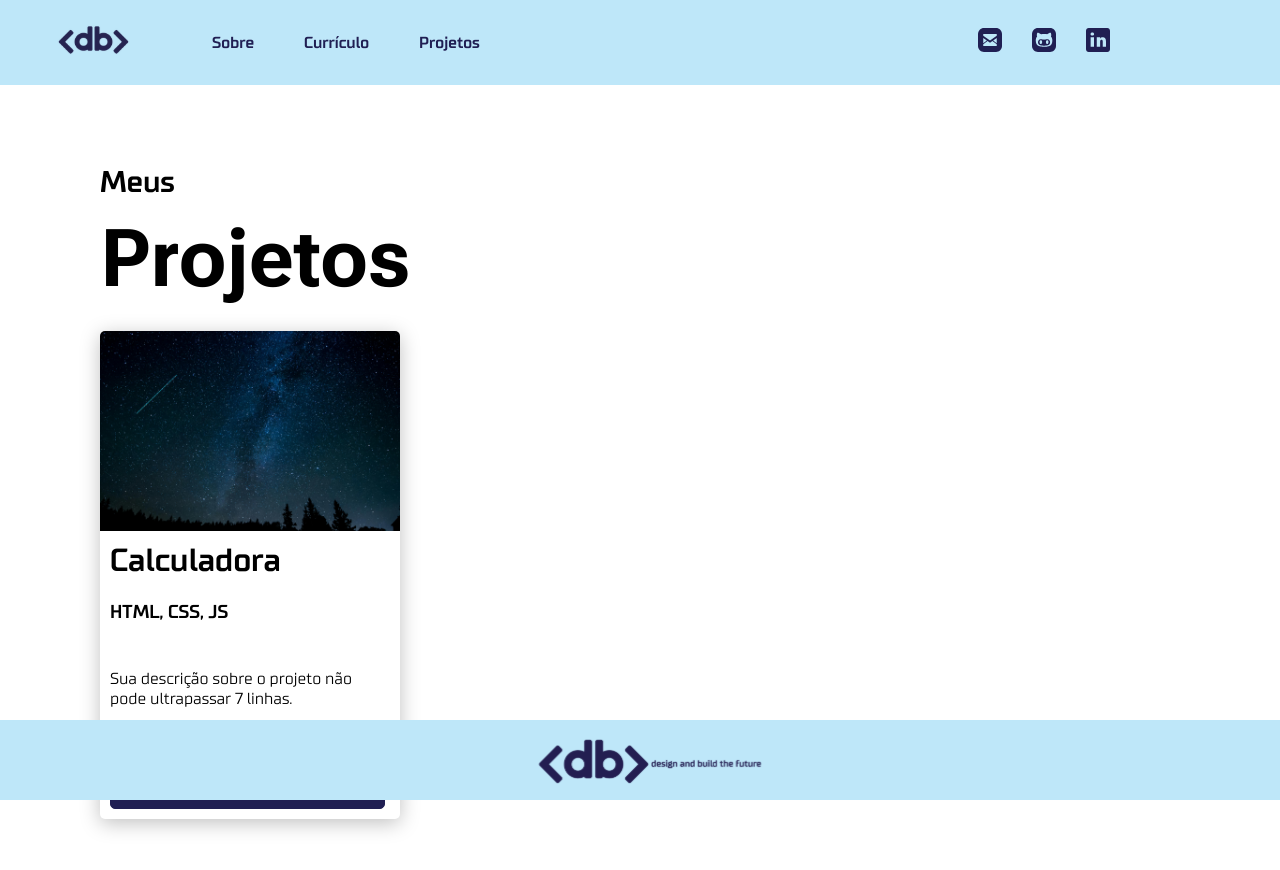
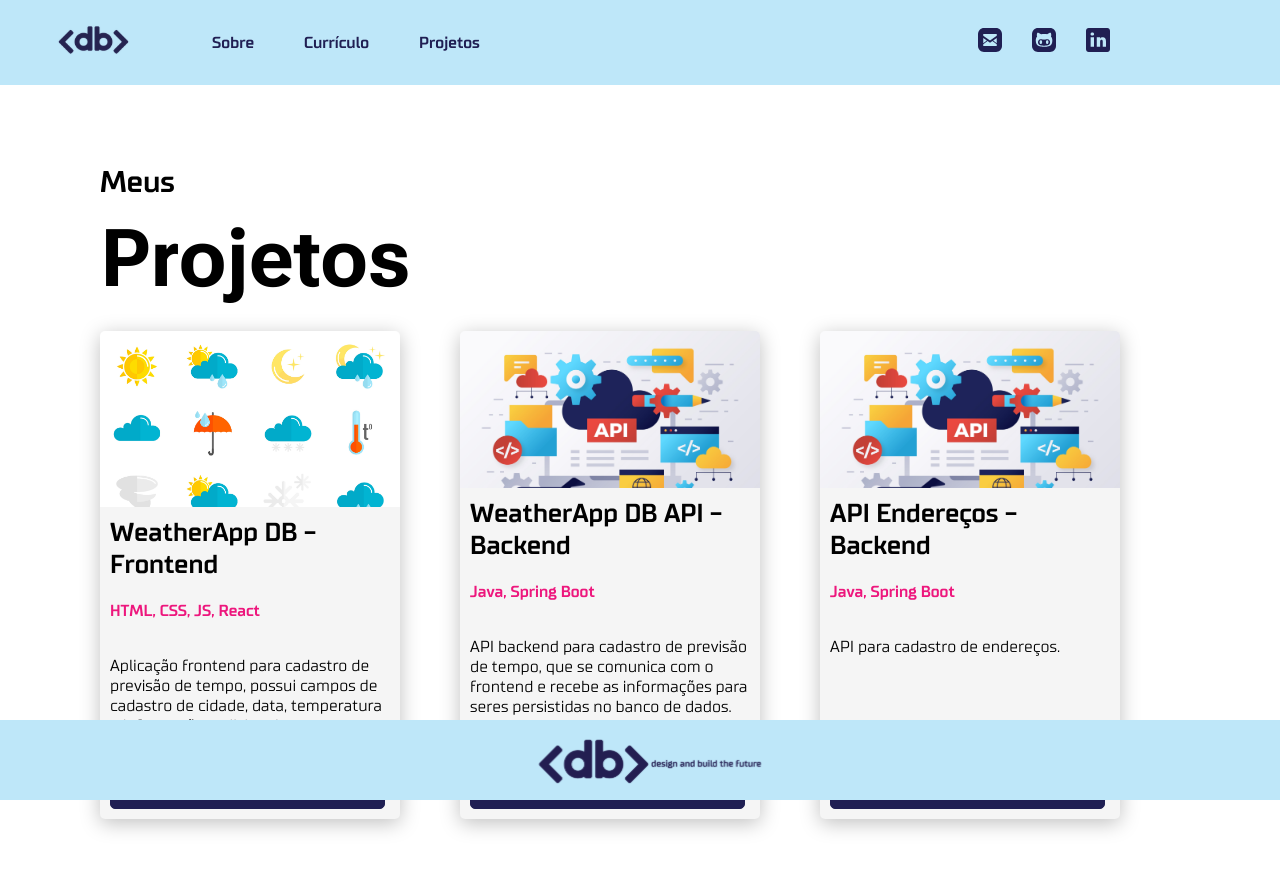
Before and after one commit to jonasdspereira/db-portfolio, a React (Vite) app: page /Projetos in a window 1280 px wide. Shown: the top 870 px of the page. Built offline with nearby package versions, Linux system fonts and the light colour scheme; the HTML template or start-up script is replaced by a standard one.

Commit message:
feat: ajustes no navbar e adicionando os projetos

```diff
--- a/src/components/Icones/index.jsx
+++ b/src/components/Icones/index.jsx
@@ -16,13 +16,13 @@ const Icone = styled.img`
 const Icones = () => {
   return (
     <IconeContainer>
-      <a href="mailto:" target="_blank">
+      <a href="mailto:jonas.pereira@dbserver.com.br" target="_blank">
         <Icone src={email} alt="logo email"></Icone>
       </a>
-      <a href="https://github.com" target="_blank">
+      <a href="https://github.com/jonasdspereira" target="_blank">
         <Icone src={github} alt="logo github"></Icone>
       </a>
-      <a href="https://linkedin.com" target="_blank">
+      <a href="https://www.linkedin.com/in/jnsprr/" target="_blank">
         <Icone src={linkedin} alt="logo linkedin"></Icone>
       </a>
     </IconeContainer>
--- a/src/components/Projetos/index.jsx
+++ b/src/components/Projetos/index.jsx
@@ -1,6 +1,7 @@
 import React from "react";
 import styled, { ThemeProvider } from "styled-components";
-import img from "./img.jpg";
+import api from "./api.jpg";
+import weather from "./weather.jpg";
 
 const theme = {
   breakpoints: {
@@ -70,6 +71,7 @@ const ProjetosCard = styled.div`
   display: flex;
   flex-direction: column;
   margin-bottom: 20px;
+  background: rgba(245, 245, 245, 1);
 `;
 
 const ProjetosCardImg = styled.img`
@@ -79,12 +81,15 @@ const ProjetosCardImg = styled.img`
 `;
 const ProjetosCardTitulo = styled.h1`
   margin: 10px;
+  font-size: 26px;
 `;
 const ProjetosCardSubTitulo = styled.h3`
   margin: 10px;
+  font-size: 16px;
+  color: var(--pink-color);
 `;
 const ProjetosCardDescricao = styled.p`
-  margin: 35px 10px 0 10px;
+  margin: 25px 10px 0 10px;
 `;
 const ProjetosCardBotao = styled.button`
   width: 275px;
@@ -101,6 +106,11 @@ const ProjetosCardBotao = styled.button`
   cursor: pointer;
 `;
 
+const ProjetosCardLink = styled.a`
+  color: var(--white-color);
+  text-decoration: none;
+`;
+
 const Projetos = () => {
   return (
     <ThemeProvider theme={theme}>
@@ -111,13 +121,52 @@ const Projetos = () => {
         </ProjetosNome>
         <ProjetosCardContainer>
           <ProjetosCard>
-            <ProjetosCardImg src={img}></ProjetosCardImg>
-            <ProjetosCardTitulo>Calculadora</ProjetosCardTitulo>
-            <ProjetosCardSubTitulo>HTML, CSS, JS</ProjetosCardSubTitulo>
+            <ProjetosCardImg src={weather}></ProjetosCardImg>
+            <ProjetosCardTitulo>WeatherApp DB - Frontend</ProjetosCardTitulo>
+            <ProjetosCardSubTitulo>HTML, CSS, JS, React</ProjetosCardSubTitulo>
             <ProjetosCardDescricao>
-              Sua descrição sobre o projeto não pode ultrapassar 7 linhas.
+              Aplicação frontend para cadastro de previsão de tempo, possui campos de cadastro de cidade, data, temperatura e informações adicionais.
             </ProjetosCardDescricao>
-            <ProjetosCardBotao>Acessar</ProjetosCardBotao>
+            <ProjetosCardBotao>
+              <ProjetosCardLink
+                href="https://github.com/jonasdspereira/DB-desafio-weatherapp-front/tree/main/weatherapp"
+                target="_blank"
+              >
+                Acessar
+              </ProjetosCardLink>
+            </ProjetosCardBotao>
+          </ProjetosCard>
+          <ProjetosCard>
+            <ProjetosCardImg src={api}></ProjetosCardImg>
+            <ProjetosCardTitulo>WeatherApp DB API - Backend</ProjetosCardTitulo>
+            <ProjetosCardSubTitulo>Java, Spring Boot</ProjetosCardSubTitulo>
+            <ProjetosCardDescricao>
+              API backend para cadastro de previsão de tempo, que se comunica com o frontend e recebe as informações para seres persistidas no banco de dados.
+            </ProjetosCardDescricao>
+            <ProjetosCardBotao>
+              <ProjetosCardLink
+                href="https://github.com/jonasdspereira/DB-desafio-weatherapp-back"
+                target="_blank"
+              >
+                Acessar
+              </ProjetosCardLink>
+            </ProjetosCardBotao>
+          </ProjetosCard>
+          <ProjetosCard>
+            <ProjetosCardImg src={api}></ProjetosCardImg>
+            <ProjetosCardTitulo> API Endereços - Backend</ProjetosCardTitulo>
+            <ProjetosCardSubTitulo>Java, Spring Boot</ProjetosCardSubTitulo>
+            <ProjetosCardDescricao>
+              API para cadastro de endereços.
+            </ProjetosCardDescricao>
+            <ProjetosCardBotao>
+              <ProjetosCardLink
+                href="https://github.com/jonasdspereira/api"
+                target="_blank"
+              >
+                Acessar
+              </ProjetosCardLink>
+            </ProjetosCardBotao>
           </ProjetosCard>
         </ProjetosCardContainer>
       </ProjetosContainer>
--- a/src/variables.css
+++ b/src/variables.css
@@ -4,6 +4,7 @@
   --link-color: #201f53;
   --circle-color: #eab53d;
   --white-color: #fff;
+  --pink-color: #ED177D;
 
   /*Font and typography*/
 
```
Also changed, not shown: src/components/Projetos/api.jpg (added), src/components/Projetos/weather.jpg (added).
